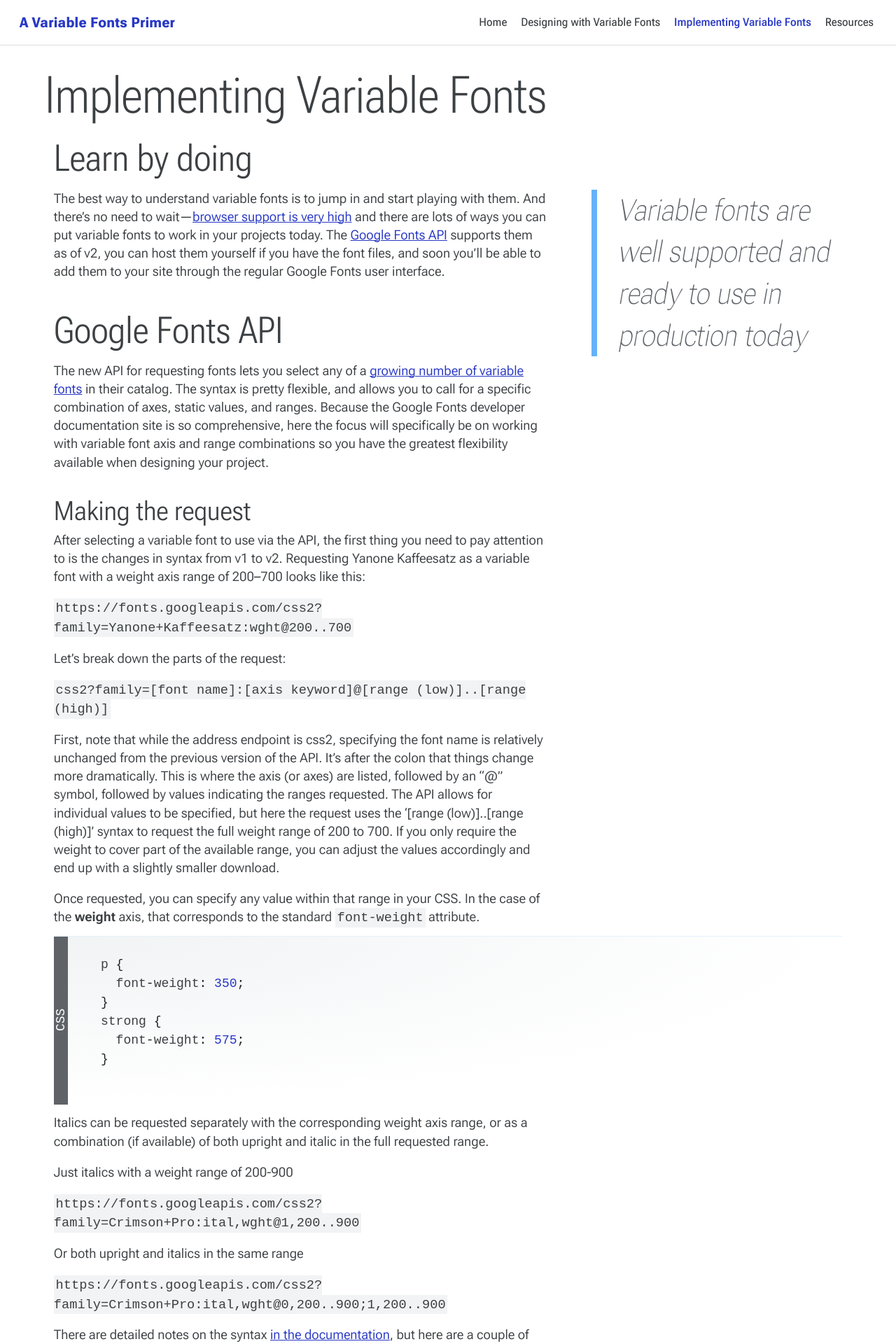
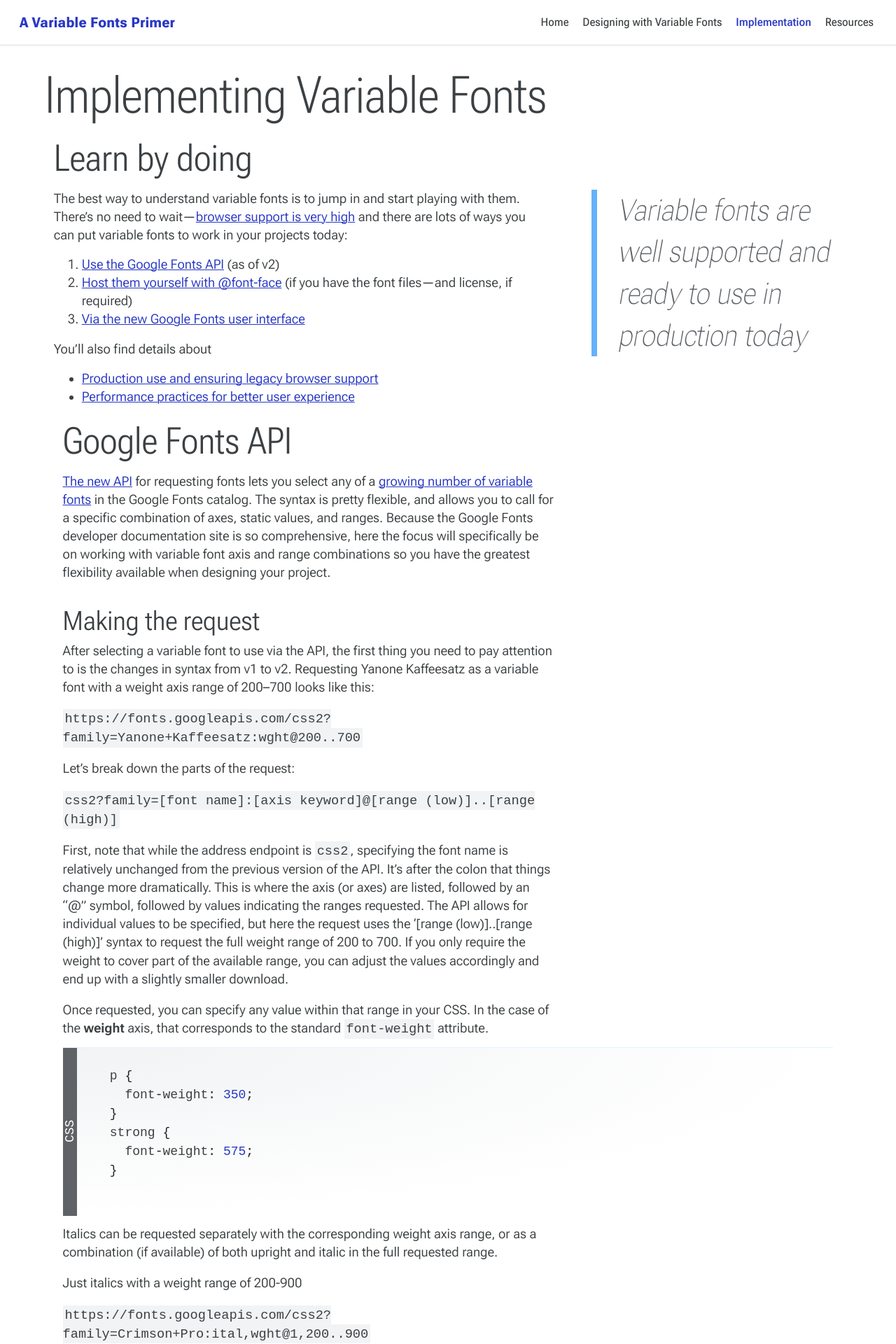
Before and after one commit to jpamental/variable-fonts, a Jekyll site: the page built from pages/implementing_variable_fonts.html, in a window 1280 px wide. Shown: the top 1920 px of the page at 70% size. Built offline with Jekyll 4.4.1, drawn with Linux system fonts in a browser that asks for light colours; some web fonts are replaced; a style sheet for code colours, icons or effects is not loaded; some of the changed text lies outside the part shown.

Commit message:
Meta tags and implementation content

```diff
--- a/_config.yml
+++ b/_config.yml
@@ -21,8 +21,7 @@
 title: A Variable Fonts Primer
 email: jason@rwt.io
 description: >- # this means to ignore newlines until "baseurl:"
-  A site devoted to teaching about variable fonts, what they are, why to
-  use them, and how to implement them.
+  Welcome to a paradigm shift in type! Learn how to use variable fonts in your projects for improved UI design, long-form reading, and accessibility.
 baseurl: "/typography" # the subpath of your site, e.g. /blog
 url: "https://googlefonts.github.io" # the base hostname & protocol for your site, e.g. http://example.com
 twitter_username: googlefonts
--- a/_includes/beatrice/02-molecules/01-menus/main-menu.html
+++ b/_includes/beatrice/02-molecules/01-menus/main-menu.html
@@ -16,7 +16,7 @@
       class="{% if page.url contains '/implementing-variable-fonts' %}active{% endif %}"
       {% if page.url contains '/implementing-variable-fonts' %} aria-current="page" {% endif %}
       >
-      <span class="mdc-list-item__text">Implementing Variable Fonts</span>
+      <span class="mdc-list-item__text">Implementation</span>
     </a></li>
     <li class="vf-menu-item"><a href="{{ site.baseurl }}/variable-font-resources"
       class="{% if page.url contains '/variable-font-resources' %}active{% endif %}"
--- a/pages/about_variable_fonts.html
+++ b/pages/about_variable_fonts.html
@@ -1,7 +1,7 @@
 ---
 layout: beatrice_page
 title: "Designing with Variable Fonts"
-description: "An introduction to the variable font format with visual explanations of the registered axes such as weight, width, Italic, slant, and optical size."
+description: "An introduction to the variable font format with visual explanations of weight, width, and other axes."
 permalink: /about-variable-fonts/
 ---
 <h1>{{ page.title }}</h1>
@@ -414,5 +414,5 @@
 <section class="content-section">
   <hr />
   <h2>Next steps</h2>
-  <p>Congratulations! You’re well on your way to understanding the power and flexibility of variable fonts. They may not always be the most appropriate solution, but in many cases they can offer substantial benefits. Take a look at <a href="{{ site.baseurl }}/implementing_variable_fonts.html">Implementing Variable Fonts</a> to give them a try and see how to incorporate them into your own projects.</p>
+  <p>Congratulations! You’re well on your way to understanding the power and flexibility of variable fonts. They may not always be the most appropriate solution, but in many cases they can offer substantial benefits. Take a look at <a href="{{ site.baseurl }}/implementing-variable-fonts/">Implementing Variable Fonts</a> to give them a try and see how to incorporate them into your own projects, and have a look at <a href="{{ site.baseurl }}/variable-font-resources/">the resources section</a> for more links, articles, and tutorials to explore.</p>
 </section>
--- a/pages/implementing_variable_fonts.html
+++ b/pages/implementing_variable_fonts.html
@@ -9,11 +9,26 @@
   <blockquote class="right">
     <p>Variable fonts are well supported and ready to use in production today</p>
   </blockquote>
-  <p>The best way to understand variable fonts is to jump in and start playing with them. And there’s no need to wait—<a href="https://caniuse.com/#feat=variable-fonts">browser support is very high</a> and there are lots of ways you can put variable fonts to work in your projects today. The <a href="https://developers.google.com/fonts/docs/css2">Google Fonts API</a> supports them as of v2, you can host them yourself if you have the font files, and soon you’ll be able to add them to your site through the regular Google Fonts user interface.</p>
+  <p>The best way to understand variable fonts is to jump in and start playing with them. There’s no need to wait—<a href="https://caniuse.com/#feat=variable-fonts">browser support is very high</a> and there are lots of ways you can put variable fonts to work in your projects today:</p>
+  <ol>
+    <li><a href="#gf-api">Use the Google Fonts API</a> (as of v2)</li>
+    <li><a href="#self-hosting">Host them yourself with @font-face</a> (if you have the font files—and license, if required)</li>
+    <li><a href="#gf-ui">Via the new Google Fonts user interface</a></li>
+  </ol>
+
+  <p>You’ll also find details about</p>
+  <ul>
+    <li><a href="#prog-enhance">Production use and ensuring legacy browser support</a></li>
+    <li><a href="#performance">Performance practices for better user experience</a></li>
+  </ul>
+
+
+</sectino>
+<section class="content-section" id="gf-api">
 
   <h2>Google Fonts API</h2>
 
-  <p>The new API for requesting fonts lets you select any of a <a href="https://developers.google.com/fonts/docs/css2#list_of_variable_fonts">growing number of variable fonts</a> in their catalog. The syntax is pretty flexible, and allows you to call for a specific combination of axes, static values, and ranges. Because the Google Fonts developer documentation site is so comprehensive, here the focus will specifically be on working with variable font axis and range combinations so you have the greatest flexibility available when designing your project.</p>
+  <p><a href="https://developers.google.com/fonts/docs/css2">The new API</a> for requesting fonts lets you select any of a <a href="https://developers.google.com/fonts/docs/css2#list_of_variable_fonts"> growing number of variable fonts</a> in the Google Fonts catalog. The syntax is pretty flexible, and allows you to call for a specific combination of axes, static values, and ranges. Because the Google Fonts developer documentation site is so comprehensive, here the focus will specifically be on working with variable font axis and range combinations so you have the greatest flexibility available when designing your project.</p>
 
   <h3>Making the request</h3>
 
@@ -25,7 +40,7 @@
 
   <p><code>css2?family=[font name]:[axis keyword]@[range (low)]..[range (high)]</code></p>
 
-  <p>First, note that while the address endpoint is css2, specifying the font name is relatively unchanged from the previous version of the API. It’s after the colon that things change more dramatically. This is where the axis (or axes) are listed, followed by an “@” symbol, followed by values indicating the ranges requested. The API allows for individual values to be specified, but here the request uses the ‘[range (low)]..[range (high)]’ syntax to request the full weight range of 200 to 700. If you only require the weight to cover part of the available range, you can adjust the values accordingly and end up with a slightly smaller download.</p>
+  <p>First, note that while the address endpoint is <code>css2</code>, specifying the font name is relatively unchanged from the previous version of the API. It’s after the colon that things change more dramatically. This is where the axis (or axes) are listed, followed by an “@” symbol, followed by values indicating the ranges requested. The API allows for individual values to be specified, but here the request uses the ‘[range (low)]..[range (high)]’ syntax to request the full weight range of 200 to 700. If you only require the weight to cover part of the available range, you can adjust the values accordingly and end up with a slightly smaller download.</p>
 
   <p>Once requested, you can specify any value within that range in your CSS. In the case of the <span class="medium">weight</span> axis, that corresponds to the standard <code>font-weight</code> attribute.</p>
 
@@ -65,14 +80,16 @@
   <p>Crimson Pro, variable, full weight range</p>
   <p><code>https://fonts.googleapis.com/css2?family=Crimson+Pro:wght@200..900</code></p>
 
-  <p>The first example above is closest to the syntax previously supported in the API. The second example includes the <code>wght</code> keyword with a specific weight listed after the “@” sign, indicating a static instance from the variable font. The third example is a request for the full weight range of the variable font.</p>
+  <p>The first example above is closest to the syntax previously supported in the API. The second example includes the wght keyword with a specific weight listed after the “@” sign, indicating a static instance from the variable font. The third example is a request for the full weight range of the variable font.</p>
 
+</sectino>
+<section class="content-section" id="self-hosting">
   <hr />
 
   <h2>Self-hosting variable fonts</h2>
 
   <p>Hosting variable fonts on your site is not much different than hosting standard ones, but there are a few key parts that must be included in order for them to work best. While there have been several iterations of the specification, these examples will show the most current and complete implementation to ensure the broadest compatibility.</p>
-  <p>Adding the @font-face rules to your CSS looks like this:</p>
+  <p>Adding the <code>@font-face</code> rules to your CSS looks like this:</p>
 
 <pre class="css"><code class="prettyprint">
   @font-face {
@@ -89,7 +106,7 @@
   }
 </code></pre>
 
-  <p>So the first part you’ll notice is the source. Because the CSS specification is evolving, including both format hints ensures that it will work now and in the future once the full specification is supported in browsers. The first syntax (woff2 supports variations) is the more modern, as there will also be color fonts so there needs to be a way to indicate combinations of features. The second (woff2-variations) is the currently-supported syntax in all supporting browsers. As support evolves, the newer syntax will take over without compromising support for older browsers.</p>
+  <p>So the first part you’ll notice is the source. Because the <a href="https://www.w3.org/TR/css-fonts-4/#font-face-src-requirement-types">CSS specification is evolving</a>, including both format hints ensures that it will work now and in the future once the full specification is supported in browsers. The first syntax (<code>woff2 supports variations</code>) is the more modern, as there will also be color fonts so there needs to be a way to indicate combinations of features. The second (<code>woff2-variations</code>) is the currently-supported syntax in all supporting browsers. As support evolves, the newer syntax will take over without compromising support for older browsers.</p>
 
   <p>Next you’ll notice that there are lines that show ranges for font-stretch, font-style, and font-weight. These help inform the browser how the font should behave and provides some indication about what CSS values are valid for that font.</p>
 
@@ -107,24 +124,35 @@
 
   <p><code>font-style: oblique 0deg 10deg;</code></p>
 
-  <p>Note: Due to some inconsistencies with how browsers handle variable font files that contain both italic and upright variants (and also ones that contain both italic and slant axes), in these scenarios it’s best to omit the font-style line completely.</p>
+  <p><strong>Note:</strong> Due to some inconsistencies with how browsers handle variable font files that contain both italic and upright variants (and also ones that contain both italic and slant axes), in these scenarios it’s best to omit the font-style line completely.</p>
 
   <h3>Font-weight</h3>
   <p>This is also supplied as low and high values:</p>
   <p><code>font-weight: 100 1000;</code></p>
 
-  <p>Font-display is not required, but is good practice to supply in order to get content on screen as fast as possible.</p>
+  <h3>Font-display</h3>
+  <p>While <code>font-display</code> is not required, it is good practice to supply in order to get content on screen as fast as possible.</p>
 
   <h3 class="manicule">Why this matters</h3 class="manicule">
-  <p>It’s important to supply these values so the browser can make more intelligent decisions about how to render the font when the CSS values fall outside the range or are omitted entirely. Should the low-end value for font-weight be 300 but the CSS calls for font-weight: 100, the browser will know to clamp to the lowest valid number (in this case 300), avoiding a synthesized result.</p>
+  <p>It’s important to supply these values so the browser can make more intelligent decisions about how to render the font when the CSS values fall outside the range or are omitted entirely. Should the low-end value for <code>font-weight</code> be 300 but the CSS calls for <code>font-weight: 100</code>, the browser will know to clamp to the lowest valid number (in this case 300), avoiding a synthesized result.</p>
 
-  <p>Once you have the @font-face rules declared, you can go about specifying the font-family and attributes just as you would if you were using the API or any other method of loading the fonts.</p>
+  <p>Once you have the <code>@font-face</code> rules declared, you can go about specifying the font-family and attributes just as you would if using the API or any other method of loading the fonts.</p>
 
+</sectino>
+<section class="content-section" id="gf-ui">
   <hr />
 
+  <h2>Variable fonts in the Google Fonts UI</h2>
+
+  <p>You can now find variable fonts right in the Google Fonts interface itself.</p>
+  <p>[need more content here]</p>
+
+</sectino>
+<section class="content-section" id="prog-enhance">
+  <hr />
   <h2>Progressive enhancement and legacy browser support</h2>
 
-  <p>In order to support the broadest set of browsers and devices, it’s important to set up your CSS with standard values first, and the variable styles within an @supports block. If you’re using the Google Fonts API, the good news is the API is smart enough to <a href="https://developers.google.com/fonts/docs/css2#legacy_browser_support">supply the static font files if the browser doesn’t support variable ones</a>—so all you have to do is manage the CSS side of the equation. If you’re hosting the fonts yourself, you simply have to add in a reference to the variable font family inside the @supports block as well. It might look something like this:</p>
+  <p>To support the broadest set of browsers and devices, it’s important to set up your CSS with standard values first, and the variable styles within an <code>@supports</code> block. If you’re using the Google Fonts API, good news—the API is smart enough to <a href="https://developers.google.com/fonts/docs/css2#legacy_browser_support">supply the static font files if the browser doesn’t support variable ones</a>, so all you have to do is manage the CSS side of the equation. If you’re hosting the fonts yourself, you just need to add a reference to the variable font family inside the @supports block. It might look something like this:</p>
 
   <pre class="css"><code class="prettyprint">
     p {
@@ -145,8 +173,11 @@
     }
   </code></pre>
 
-  <p>By adding in the <code>font-synthesis: none</code> declaration, you ensure that browsers like Safari or Firefox won’t artificially bold or italicize the typeface, which can lead to unexpected and less-than-ideal results.</p>
+  <p>Adding in the <code>font-synthesis: none</code> declaration prevents browsers like Safari or Firefox from artificially bolding or italicizing the font, which can lead to unexpected and less-than-ideal results.
+  </p>
 
+</sectino>
+<section class="content-section" id="performance">
   <hr />
 
   <h2>Performance</h2>
@@ -159,10 +190,10 @@
     <li>Browser parses HTML and CSS</li>
     <li>Browser initiates download of any linked CSS assets (like fonts)</li>
     <li>Browser now waits up to 3 seconds before starting to render the page while waiting for web fonts to download
-      <ol>
+      <ul>
         <li>If the fonts arrive within 3 seconds, the page is rendered as it should be</li>
         <li>If the fonts have not fully loaded, the browser renders the page using fallback system fonts, re-rendering the page once the web fonts arrive</li>
-      </ol>
+      </ul>
     </li>
   </ol>
 
@@ -170,7 +201,7 @@
 
   <p>Given that the purpose of any site is generally to deliver content, FOUT should be preferred, and indeed hastened if possible. Introducing a delay of at least 3 seconds greatly increases the chances of users abandoning the process altogether and going elsewhere. The W3C actually introduced the ability to tell the browser how to behave in this scenario, and the Google Fonts service and API now support it too.</p>
 
-  <p>This comes in the form of an attribute called <code>font-display</code>. By providing a value of <code>swap</code>, we tell the browser to render the page right away with fallback fonts, and then redraw the page once the fonts have loaded. However, this is only part of the solution. The next step is to include a web font loader that will help provide the ability to style the fallback fonts during the loading process, thereby minimizing any reflow of content once the browser rerenders the page when the web fonts arrive. This requires some Javascript, but is a really worthwhile enhancement of the user experience.</p>
+  <p>This comes in the form of an attribute called <code>font-display</code>. By providing a value of <code>swap</code>, we tell the browser to render the page right away with fallback fonts, and then redraw the page once the fonts have loaded. This is only part of the solution, though. The next step is to include a web font loader, which lets you style the fallback fonts during the loading process. This helps minimize any reflow of content once the browser rerenders the page after the web fonts finish loading. It requires some Javascript, but it’s a really worthwhile enhancement of the user experience.</p>
 
   <p>The first part of this solution is easy: simply append <code>&display=swap</code> to the API request. One of the requests above for Crimson Pro would then look like this:</p>
 
@@ -180,4 +211,9 @@
 
   <p>To take your solution further, take a look at Bram Stein’s <a href="https://fontfaceobserver.com/">FontFaceObserver from Bram Stein</a>, or read more about font-loading performance in general in <a href="https://www.zachleat.com/web/css-tricks-web-fonts/">this post by Zach Leatherman</a>.</p>
 
+</sectino>
+<section class="content-section">
+  <hr />
+  <h2>Next steps</h2>
+  <p>Now that you have some variable fonts loading on your site, you can review more about <a href="{{ site.baseurl }}/about-variable-fonts/">how to design with them</a>, or look through some of <a href="{{ site.baseurl }}/variable-font-resources/">the additional resources</a> we’ve collected to learn more about them.</p>
 </section>
```
